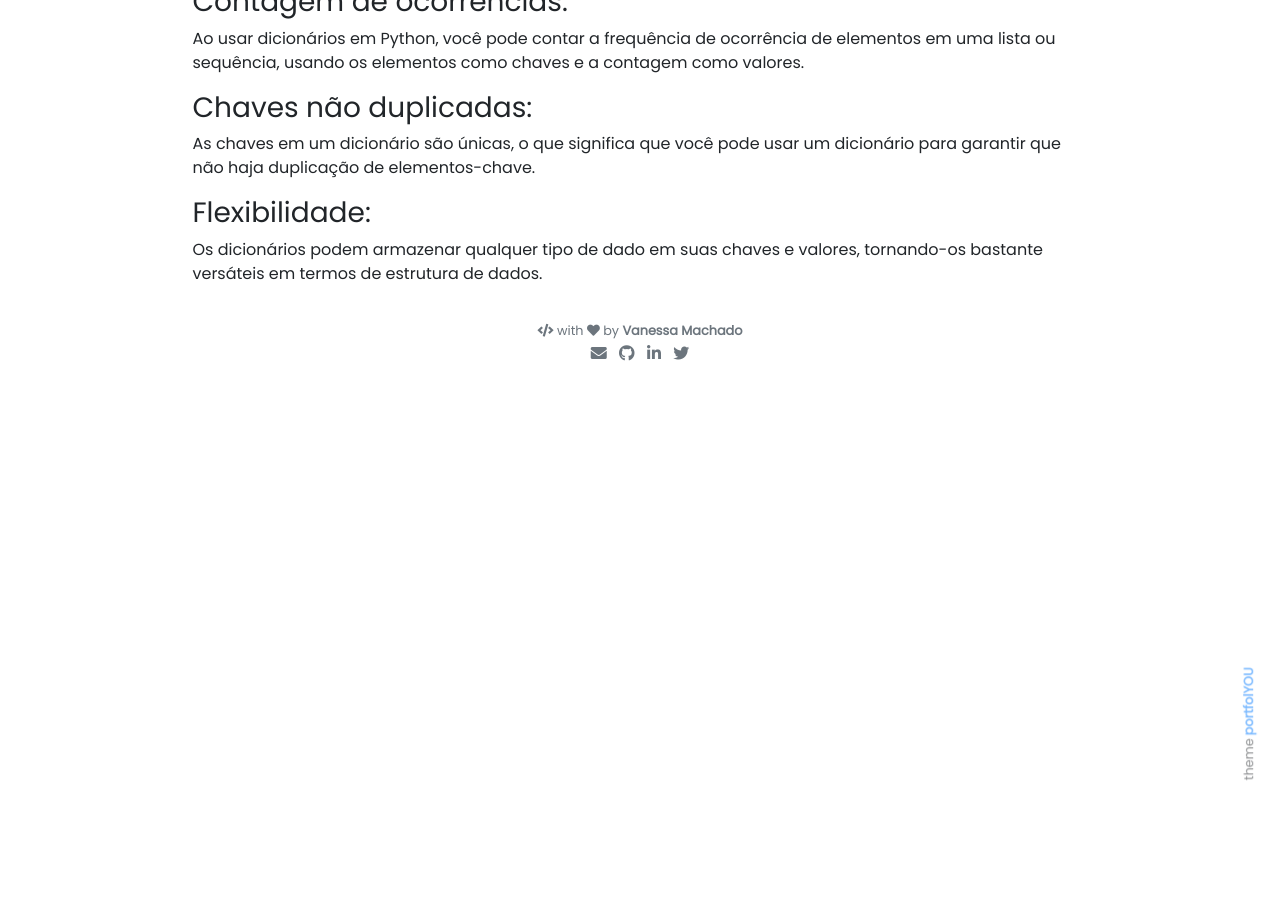
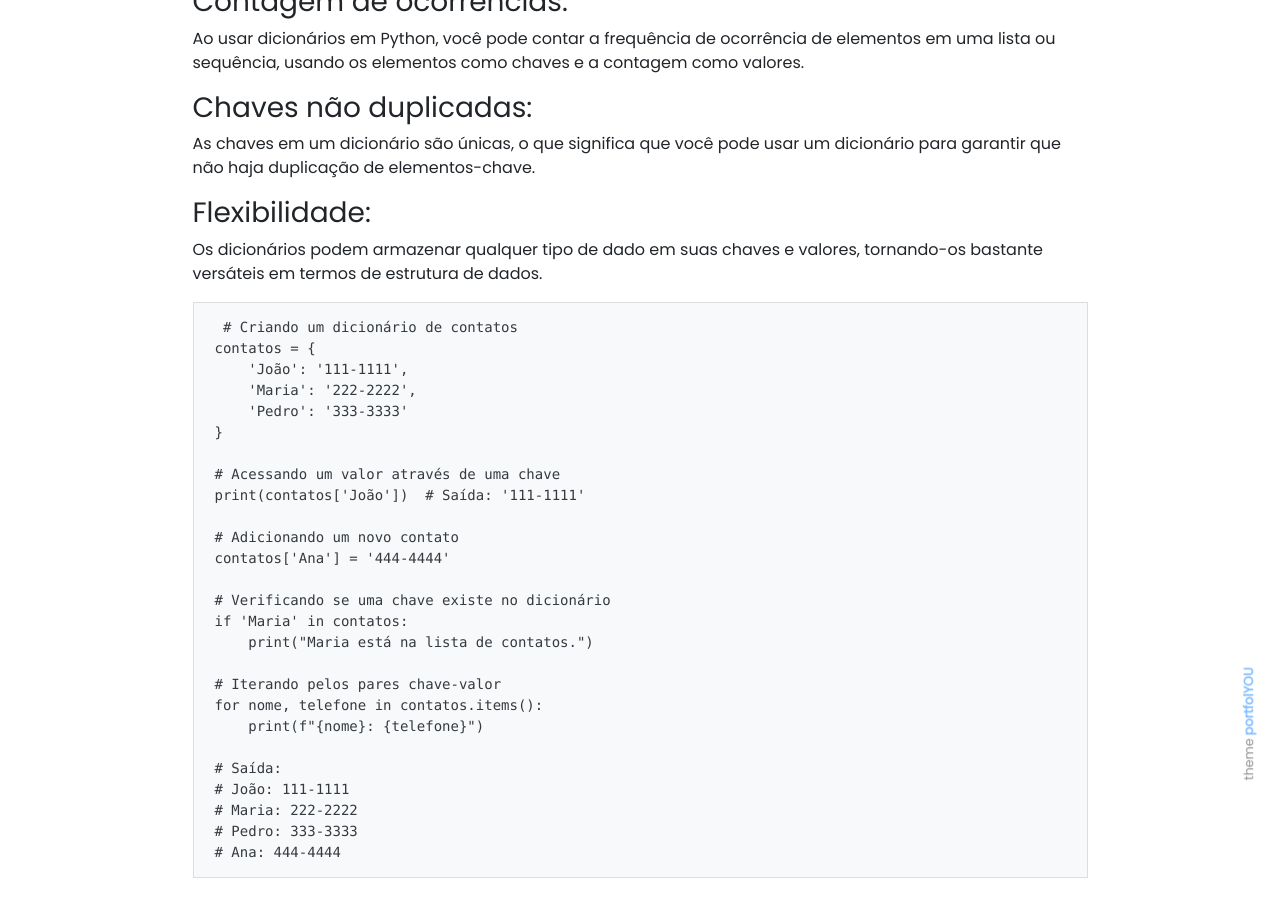
Before and after one commit to Vanessamachado93/Vanessamachado93.github.io, a Jekyll site: the page built from _posts/2023-07-27-metodos-uteis0dicionario.md, in a window 1280 px wide and 900 px high, scrolled down 1173 px. Built offline with Jekyll 4.4.1, drawn with Linux system fonts in a browser that asks for light colours; nearby versions of some CDN libraries; our own code applies the rules of GitHub Pages for plain Markdown files; before the commit the page ends 1555 px from its top, so only the background shows below that.

Commit message:
2023-07-27 Metodos uteis do dicionario ex: código

````diff
--- a/_posts/2023-07-27-metodos-uteis0dicionario.md
+++ b/_posts/2023-07-27-metodos-uteis0dicionario.md
@@ -30,3 +30,34 @@ As chaves em um dicionário são únicas, o que significa que você pode usar um
 
 ### Flexibilidade: <br>
  Os dicionários podem armazenar qualquer tipo de dado em suas chaves e valores, tornando-os bastante versáteis em termos de estrutura de dados.
+
+
+
+```Python
+ # Criando um dicionário de contatos
+contatos = {
+    'João': '111-1111',
+    'Maria': '222-2222',
+    'Pedro': '333-3333'
+}
+
+# Acessando um valor através de uma chave
+print(contatos['João'])  # Saída: '111-1111'
+
+# Adicionando um novo contato
+contatos['Ana'] = '444-4444'
+
+# Verificando se uma chave existe no dicionário
+if 'Maria' in contatos:
+    print("Maria está na lista de contatos.")
+
+# Iterando pelos pares chave-valor
+for nome, telefone in contatos.items():
+    print(f"{nome}: {telefone}")
+
+# Saída:
+# João: 111-1111
+# Maria: 222-2222
+# Pedro: 333-3333
+# Ana: 444-4444
+```
````
